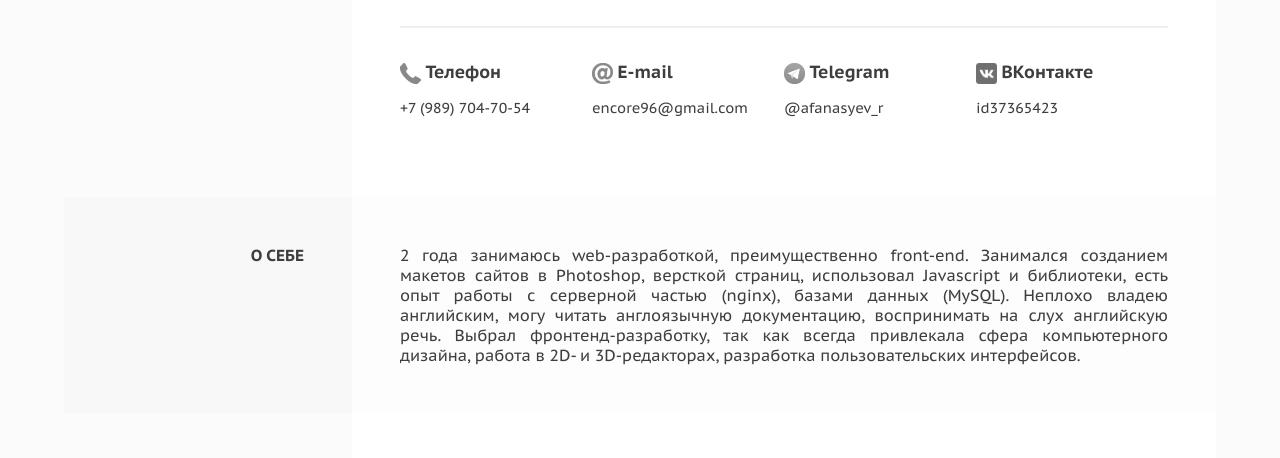
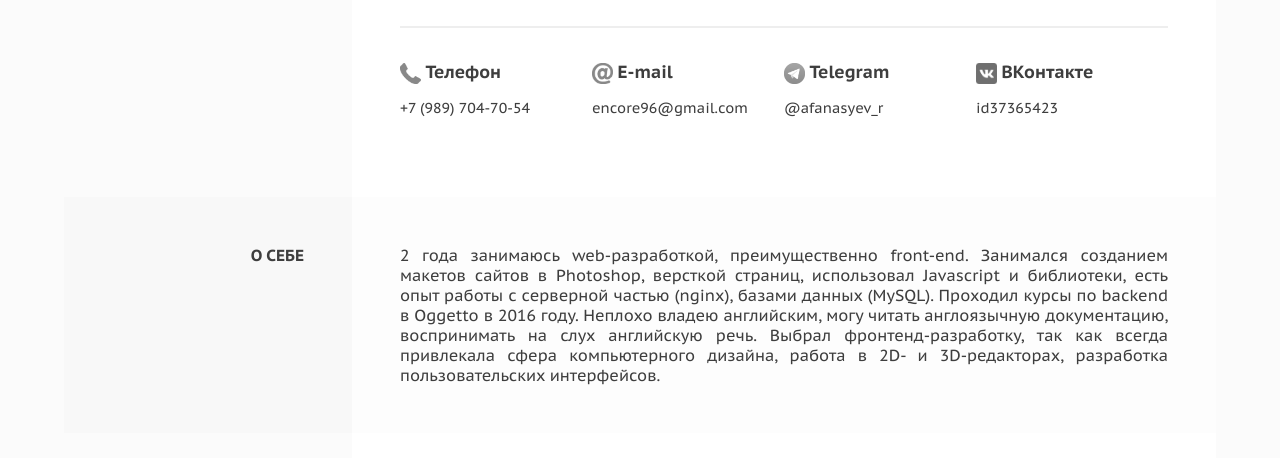
Before and after one commit to Povar21/Povar21.github.io, a website: page index.html in a window 1280 px wide. Shown: the part 307-765 px from the top of the page. Drawn offline with Linux system fonts and the light colour scheme.

Commit message:
Add some text about me

```diff
--- a/index.html
+++ b/index.html
@@ -68,7 +68,7 @@
 			</aside>
 
 			<div class="section__main">
-				<p class="about-me__text">2 года занимаюсь web-разработкой, преимущественно front-end. Занимался созданием макетов сайтов в Photoshop, версткой страниц, использовал Javascript и библиотеки, есть опыт работы с серверной частью (nginx), базами данных (MySQL). Неплохо владею английским, могу читать англоязычную документацию, воспринимать на слух английскую речь. Выбрал фронтенд-разработку, так как всегда привлекала сфера компьютерного дизайна, работа в 2D- и 3D-редакторах, разработка пользовательских интерфейсов.</p>
+				<p class="about-me__text">2 года занимаюсь web-разработкой, преимущественно front-end. Занимался созданием макетов сайтов в Photoshop, версткой страниц, использовал Javascript и библиотеки, есть опыт работы с серверной частью (nginx), базами данных (MySQL). Проходил курсы по backend в Oggetto в 2016 году. Неплохо владею английским, могу читать англоязычную документацию, воспринимать на слух английскую речь. Выбрал фронтенд-разработку, так как всегда привлекала сфера компьютерного дизайна, работа в 2D- и 3D-редакторах, разработка пользовательских интерфейсов.</p>
 			</div>
 		</div>
 
```
